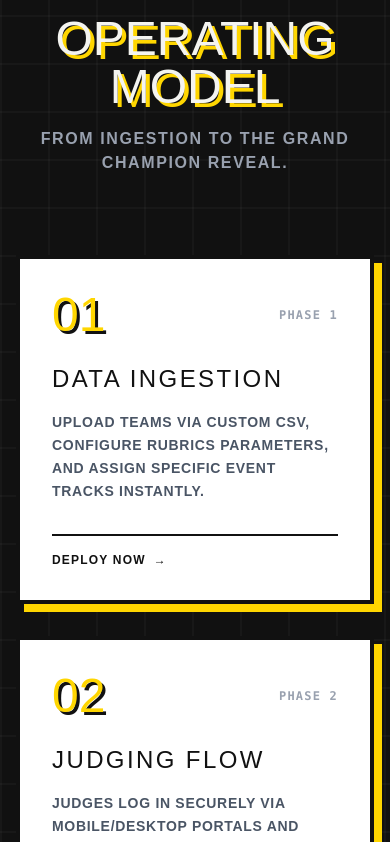
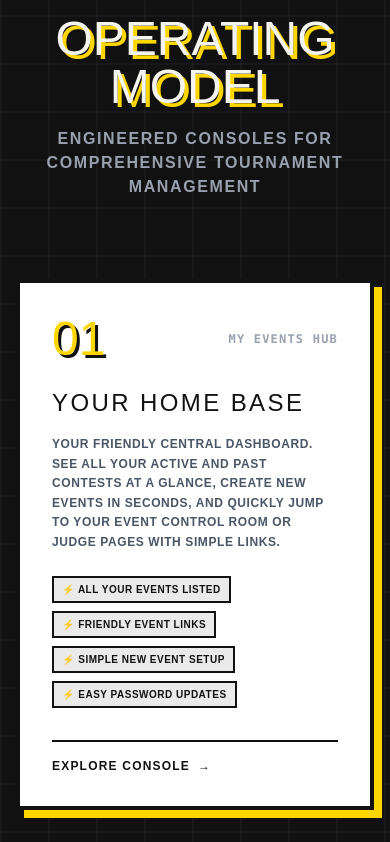
Before and after one commit to adityanaulakha/CodePunk-Leaderboard, a React (Vite) app: page / in a window 390 px wide. Shown: the part 4500-5342 px from the top of the page. Built offline with nearby package versions, Linux system fonts and the light colour scheme; no server answers; a web font is replaced by a local one.

Commit message:
feat: revamped operating model

```diff
--- a/src/pages/LandingPage.jsx
+++ b/src/pages/LandingPage.jsx
@@ -437,36 +437,73 @@ export default function LandingPage() {
         <div className="max-w-7xl mx-auto px-4 relative z-10">
           <motion.div initial="hidden" whileInView="visible" viewport={{ once: true }} variants={fadeUp} className="text-center mb-20">
             <h2 className="font-hero text-5xl sm:text-7xl uppercase text-neo-white drop-shadow-[4px_4px_0_#FFD600]">OPERATING MODEL</h2>
-            <p className="mt-4 font-bold uppercase tracking-widest text-gray-400">FROM INGESTION TO THE GRAND CHAMPION REVEAL.</p>
+            <p className="mt-4 font-bold uppercase tracking-widest text-gray-400">ENGINEERED CONSOLES FOR COMPREHENSIVE TOURNAMENT MANAGEMENT</p>
           </motion.div>
 
-          <div className="grid grid-cols-1 md:grid-cols-3 gap-8 relative">
-            {/* Connection Lines (Desktop Only) */}
-            <div className="hidden md:block absolute top-1/2 left-[15%] right-[15%] h-1 bg-white border-2 border-neo-black -translate-y-12 z-0"></div>
-
+          <div className="grid grid-cols-1 md:grid-cols-2 lg:grid-cols-3 gap-8 relative">
             {[
-              { step: 1, title: "DATA INGESTION", desc: "Upload teams via custom CSV, configure rubrics parameters, and assign specific event tracks instantly." },
-              { step: 2, title: "JUDGING FLOW", desc: "Judges log in securely via mobile/desktop portals and input scores with instant live calculations." },
-              { step: 3, title: "SUSPENSE CLIMAX", desc: "Freeze the board for final scoring, then hit unlock to reveal the global winners on the big screen." }
-            ].map((s, index) => (
+              {
+                step: "01",
+                phase: "MY EVENTS HUB",
+                title: "YOUR HOME BASE",
+                desc: "Your friendly central dashboard. See all your active and past contests at a glance, create new events in seconds, and quickly jump to your event control room or judge pages with simple links.",
+                features: ["All Your Events Listed", "Friendly Event Links", "Simple New Event Setup", "Easy Password Updates"]
+              },
+              {
+                step: "02",
+                phase: "EVENT CONTROL ROOM",
+                title: "EASY CUSTOMIZATION",
+                desc: "Design your event exactly how you want it with zero coding! Create custom categories (like Art, Coding, or Pitch), set up scoring rounds, add your judges, and choose easy grading rules.",
+                features: ["Custom Categories", "Grading Rules (Rubrics)", "Rounds & Bonus Points", "Add Unlimited Judges"]
+              },
+              {
+                step: "03",
+                phase: "JUDGING SCREEN",
+                title: "TAP TO GRADE ON PHONES",
+                desc: "A super clean screen designed for your judges. They can log in on any phone or tablet, see your simple grading questions, tap to score, and watch the scores calculate instantly.",
+                features: ["Works on Any Phone", "Simple Tap Grading", "Instant Scoring Averages", "Safe & Secure Logins"]
+              },
+              {
+                step: "04",
+                phase: "LIVE LEADERBOARD",
+                title: "SPECTATOR SHOWCASE",
+                desc: "A beautiful, real-time board for your audience. Filter by categories, freeze the board near the end to keep the final winners a surprise, and tap a button to trigger screen-wide confetti!",
+                features: ["Real-Time Score Updates", "Secret Climax (Freeze)", "Confetti Celebrations", "Animated Podium Views"]
+              },
+              {
+                step: "05",
+                phase: "FAST CODES",
+                title: "INSTANT SPECTATOR ENTRY",
+                desc: "No complicated links needed. Audience members and contestants can simply type your custom event code right on the homepage to open your live scoreboard or join as a grader.",
+                features: ["Type Code to Enter", "Instant Score Lookup", "QR-Code Friendly Routes", "Custom Friendly Names"]
+              }
+            ].map((card, idx) => (
               <motion.div
-                key={s.step}
+                key={card.step}
                 initial="hidden"
                 whileInView="visible"
                 viewport={{ once: true }}
                 variants={fadeUp}
-                className="border-4 border-neo-black bg-white p-8 shadow-[8px_8px_0_#FFD600] text-neo-black flex flex-col justify-between group hover:-translate-y-2 hover:shadow-[12px_12px_0_#FFD600] transition-all duration-300 z-10 min-h-[320px]"
+                className="border-4 border-neo-black bg-white p-8 shadow-[8px_8px_0_#FFD600] text-neo-black flex flex-col justify-between group hover:-translate-y-2 hover:shadow-[12px_12px_0_#FFD600] transition-all duration-300 z-10 min-h-[380px]"
               >
                 <div>
                   <div className="flex justify-between items-center mb-6">
-                    <span className="font-hero text-5xl text-neo-yellow drop-shadow-[3px_3px_0_#111]">0{s.step}</span>
-                    <span className="font-mono text-xs font-black text-gray-400 uppercase tracking-widest">PHASE {s.step}</span>
+                    <span className="font-hero text-5xl text-neo-yellow drop-shadow-[3px_3px_0_#111]">{card.step}</span>
+                    <span className="font-mono text-xs font-black text-gray-400 uppercase tracking-widest">{card.phase}</span>
                   </div>
-                  <h3 className="font-hero text-2xl uppercase tracking-widest mb-4">{s.title}</h3>
-                  <p className="font-bold text-gray-600 uppercase tracking-wider text-sm leading-relaxed">{s.desc}</p>
+                  <h3 className="font-hero text-2xl uppercase tracking-widest mb-4">{card.title}</h3>
+                  <p className="font-bold text-gray-600 uppercase tracking-wider text-xs leading-relaxed mb-6">{card.desc}</p>
+
+                  <div className="flex flex-wrap gap-2">
+                    {card.features.map((f, i) => (
+                      <span key={i} className="bg-neo-lightgray border-2 border-neo-black px-2 py-1 font-black text-[10px] uppercase tracking-wider text-neo-black">
+                        ⚡ {f}
+                      </span>
+                    ))}
+                  </div>
                 </div>
                 <div className="mt-8 border-t-2 border-neo-black pt-4 font-black text-xs uppercase tracking-widest text-neo-black flex items-center gap-2">
-                  <span>DEPLOY NOW</span> &rarr;
+                  <span>EXPLORE CONSOLE</span> &rarr;
                 </div>
               </motion.div>
             ))}
```
